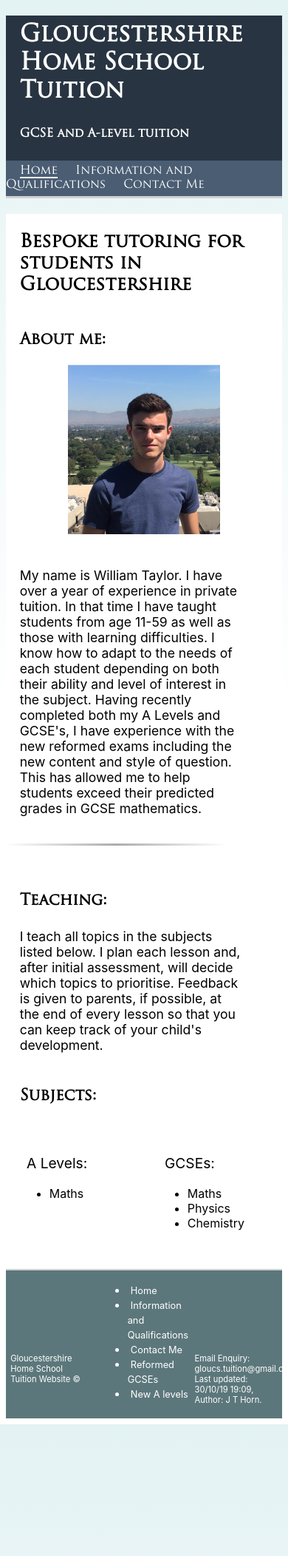
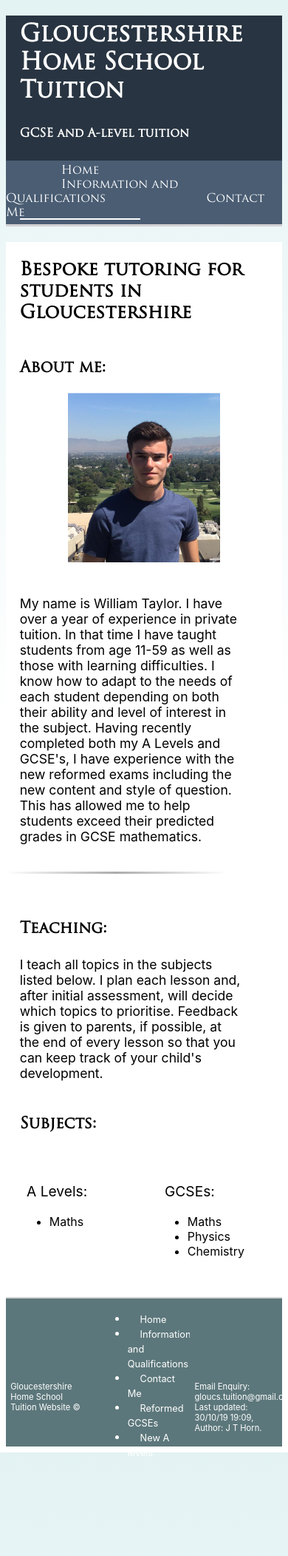
Before and after one commit to JTHorn-eng/gloucesterhometuition, a PHP site: page /Home.html in a window 390 px wide; the page is wider, and only the part inside the window is pictured. Shown: the top 2103 px of that part at 74% size. Run offline with PHP 8.4, Linux system fonts and the light colour scheme.

Commit message:
Update media.css

```diff
--- a/media.css
+++ b/media.css
@@ -18,6 +18,10 @@
         margin-top: -15%;
     }
 
+    a {
+        padding: 15% 15%;
+    }
+
 }
 
 @media screen and (min-width: 640px) {
@@ -34,5 +38,4 @@
         height: 35px;
         padding: 10px 0px;
     }
-
 }
```
